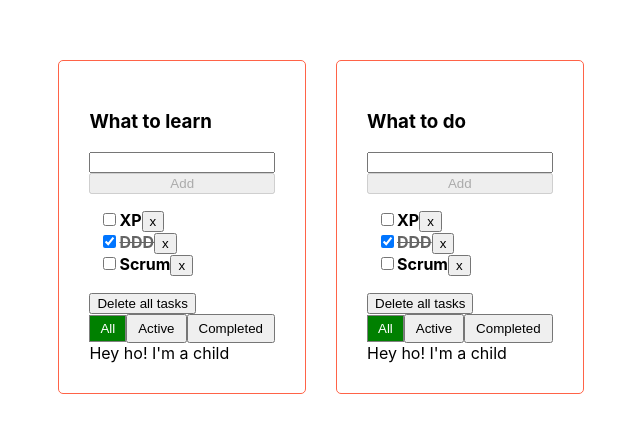
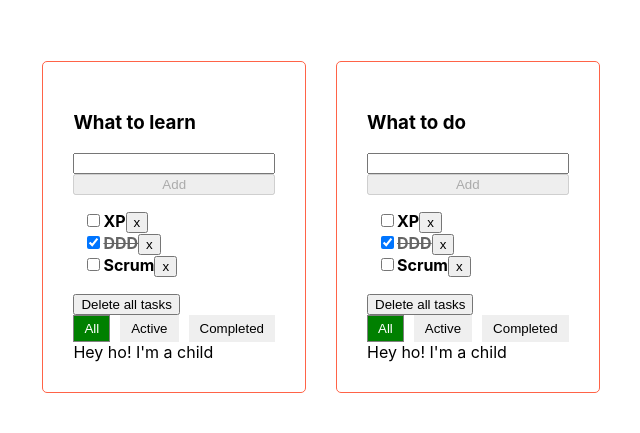
Before and after one commit to dariametelitsa/todolist, a React (Create React App) app: page / in a window 1280 px wide. Shown: the part 173-606 px from the top of the page, without its empty margins (319-959 px from the left). Built offline with nearby package versions, Linux system fonts and the light colour scheme.

Commit message:
changed addTask check algorithm

```diff
--- a/src/App.scss
+++ b/src/App.scss
@@ -33,7 +33,12 @@ ul {
 
 
 .button {
+  border: 1px solid transparent;
   padding: 5px 10px;
+
+  & + button {
+    margin-left: 10px;
+  }
 }
 
 .filterBtn {
--- a/src/components/todolist/Todolist.tsx
+++ b/src/components/todolist/Todolist.tsx
@@ -43,6 +43,19 @@ const Todolist: React.FC<TodolistPropsType> = ({
 
     const tasksForTodoList = getTasksFotTodolist(tasks, filter);
 
+    const addTaskWithCheck = () => {
+        const trimmedTaskTitle = TaskTitle.trim();
+        if (ifTaskCanAdded) {
+            if (trimmedTaskTitle) {
+                addTask(TaskTitle.trim());
+                setNewTaskTitle('');
+            } else {
+                setTaskInputError('Title is required');
+                setNewTaskTitle('');
+            }
+        }
+    }
+
     //const inputRef = React.useRef<HTMLInputElement>(null)
     const onClickAddTaskHandler = () => {
         // if(inputRef.current) {
@@ -50,25 +63,15 @@ const Todolist: React.FC<TodolistPropsType> = ({
         //     addTask(newTaskTitle);
         //     inputRef.current.value = '';
         // }
-        const trimmedTaskTitle = TaskTitle.trim();
-        if (trimmedTaskTitle) {
-            addTask(TaskTitle.trim());
-            setNewTaskTitle('');
-        } else {
-            setTaskInputError('Title is required');
-            setNewTaskTitle('');
-        }
+        addTaskWithCheck();
+    }
+
+    const onKeyDownHandler = () => {
+        addTaskWithCheck();
     }
 
     const onClickHandlerCreator = (filter: FilterValuesType) => {
         return () => setFilter(filter);
-    }
-
-    const onKeyDownHandler = () => {
-        if (ifTaskCanAdded) {
-            addTask(TaskTitle.trim());
-            setNewTaskTitle('');
-        }
     }
 
     const onClickHandlerDeleteAll = () => {
@@ -94,8 +97,10 @@ const Todolist: React.FC<TodolistPropsType> = ({
                        onKeyDown={onKeyDownHandler}
                        className={taskInputError ? 'taskInputError' : ''}/>
                 <Button title={'Add'} callBack={onClickAddTaskHandler} isDisabled={!ifTaskCanAdded}></Button>
+
                 {isTitleToLong && <div>Too long</div>}
                 {taskInputError && <div className={'taskInputErrorMessage'}>{taskInputError}</div>}
+
             </div>
             <ul ref={listRef}>
                 {
@@ -122,14 +127,14 @@ const Todolist: React.FC<TodolistPropsType> = ({
                     }}
                     isDisabled={tasks.length === 0}/>
             <div className={'tabs'}>
-                <Button className={filter === 'all' ? 'filterActive + button' : 'button'} title={'All'}
+                <Button className={filter === 'all' ? 'filterActive button' : 'button'} title={'All'}
                         callBack={onClickHandlerCreator('all')}></Button>
-                <Button className={filter === 'active' ? 'filterActive + button' : 'button'} title={'Active'}
+                <Button className={filter === 'active' ? 'filterActive button' : 'button'} title={'Active'}
                         callBack={onClickHandlerCreator('active')}></Button>
-                <Button className={filter === 'completed' ? 'filterActive + button' : 'button'} title={'Completed'}
+                <Button className={filter === 'completed' ? 'filterActive button' : 'button'} title={'Completed'}
                         callBack={onClickHandlerCreator('completed')}></Button>
             </div>
-            {children && children}
+            {children}
         </div>
     );
 }
```
